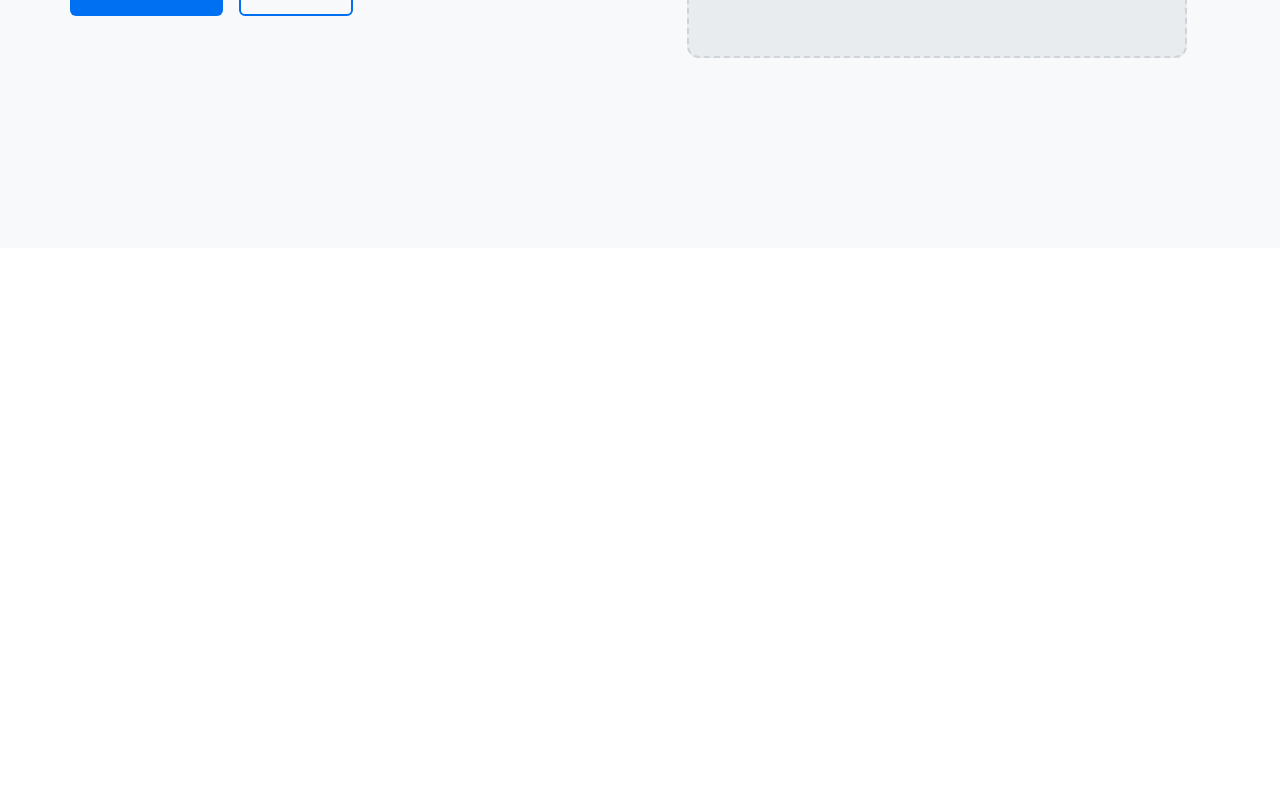
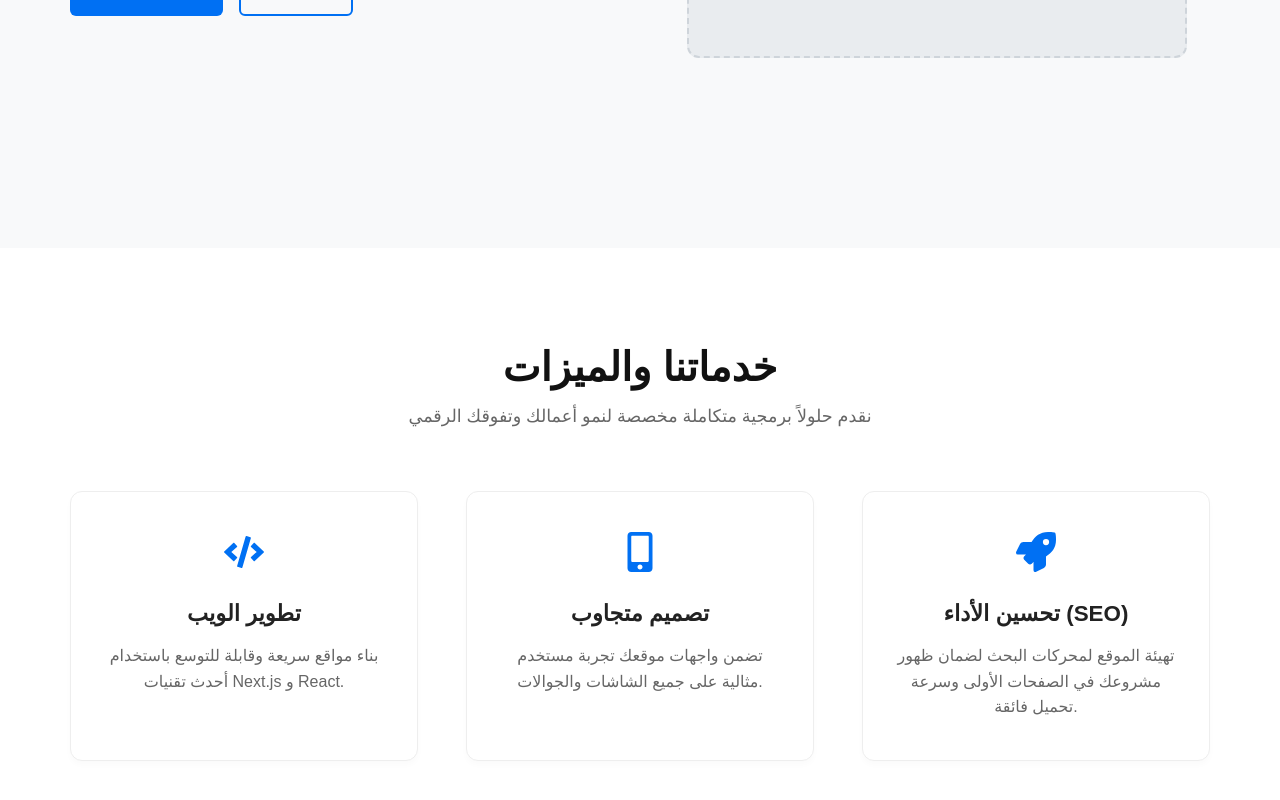
Before and after one commit to MahmoudSalem322/next-landing-page, a Next.js app: page / in a window 1280 px wide. Shown: the part 542-1342 px from the top of the page. Before the commit the page ends 800 px from the top, so only its background shows below. Built offline with nearby package versions, Linux system fonts and the light colour scheme.

Commit message:
add Services

```diff
--- /dev/null
+++ b/src/app/components/Services/Services.js
@@ -0,0 +1,47 @@
+import { FaCode, FaMobileAlt, FaRocket } from "react-icons/fa";
+import styles from "./Services.module.css";
+import React from "react";
+
+const Services = () => {
+  const servicesData = [
+    {
+      id: 1,
+      icon: <FaCode size={40} />,
+      title: "تطوير الويب",
+      desc: "بناء مواقع سريعة وقابلة للتوسع باستخدام أحدث تقنيات Next.js و React.",
+    },
+    {
+      id: 2,
+      icon: <FaMobileAlt size={40} />,
+      title: "تصميم متجاوب",
+      desc: "تضمن واجهات موقعك تجربة مستخدم مثالية على جميع الشاشات والجوالات.",
+    },
+    {
+      id: 3,
+      icon: <FaRocket size={40} />,
+      title: "تحسين الأداء (SEO)",
+      desc: "تهيئة الموقع لمحركات البحث لضمان ظهور مشروعك في الصفحات الأولى وسرعة تحميل فائقة.",
+    },
+  ];
+  return (
+    <section id="services" className={styles.servicesSection}>
+      <div className={`container`}>
+        <div className={styles.sectionHeader}>
+          <h2>خدماتنا والميزات</h2>
+          <p>نقدم حلولاً برمجية متكاملة مخصصة لنمو أعمالك وتفوقك الرقمي</p>
+        </div>
+        <div className={styles.cardsGrid}>
+          {servicesData.map((service) => (
+            <div key={service.id} className={styles.card}>
+              <div className={styles.iconWrapper}>{service.icon}</div>
+              <h3>{service.title}</h3>
+              <p>{service.desc}</p>
+            </div>
+          ))}
+        </div>
+      </div>
+    </section>
+  );
+};
+
+export default Services;
--- /dev/null
+++ b/src/app/components/Services/Services.module.css
@@ -0,0 +1,63 @@
+.servicesSection {
+  padding: 6rem 0;
+  background-color: #ffffff; /* لون خلفية أبيض لكسر لون الرمادي في الـ Hero */
+}
+.sectionHeader {
+  text-align: center;
+  margin-bottom: 4rem;
+}
+.sectionHeader h2 {
+  font-size: 2.5rem;
+  color: #111;
+  margin-bottom: 1rem;
+}
+.sectionHeader p {
+  font-size: 1.1rem;
+  color: #666;
+  max-width: 600px;
+  margin: 0 auto;
+}
+.cardsGrid {
+  display: flex;
+  justify-content: space-between;
+  gap: 3rem; /* مسافة ثابتة بين البطاقات */
+}
+.card {
+  flex: 1; /* تجعل البطاقات الثلاثة تتقاسم المساحة بالتساوي تماماً */
+  background: #ffffff;
+  padding: 2.5rem 2rem;
+  border-radius: 12px;
+  text-align: center;
+  border: 1px solid #eee;
+  box-shadow: 0 4px 6px rgba(0, 0, 0, 0.02); /* ظل خفيف جداً */
+  transition: all 0.3s ease; /* حركة ناعمة عند الـ hover */
+}
+.card:hover {
+  transform: translateY(-10px); /* رفع البطاقة قليلاً لأعلى */
+  box-shadow: 0 12px 20px rgba(0, 70, 243, 0.1); /* زيادة الظل مع مسحة زرقاء خفيفة */
+  border-color: #0070f3; /* تغيير لون الحواف للون الأساسي */
+}
+.iconWrapper {
+  color: #0070f3; /* تلوين الأيقونة بالأزرق */
+  margin-bottom: 1.5rem;
+}
+.card h3 {
+  font-size: 1.4rem;
+  color: #222;
+  margin-bottom: 1rem;
+}
+.card p {
+  font-size: 1rem;
+  color: #666;
+  line-height: 1.6;
+}
+/* --- التجاوب مع الجوال (Mobile) --- */
+@media (max-width: 768px) {
+  .cardsGrid {
+    flex-direction: column; /* ترتيب البطاقات فوق بعضها في الشاشات الصغيرة */
+  }
+
+  .sectionHeader h2 {
+    font-size: 2rem;
+  }
+}
--- a/src/app/page.js
+++ b/src/app/page.js
@@ -1,11 +1,13 @@
 import styles from "./page.module.css";
 import Navbar from "./components/Navbar/Navbar";
 import Hero from "./components/Hero/Hero";
+import Services from "./components/Services/Services";
 
 const page = () => {
   return (
     <main>
       <Hero />
+      <Services />
     </main>
   );
 };
```
